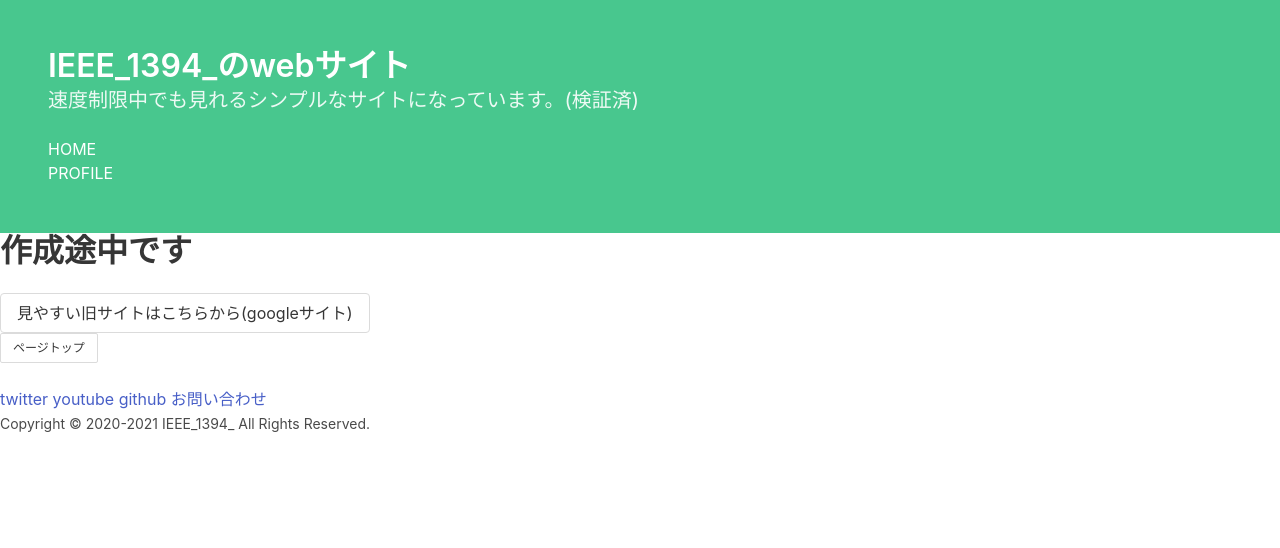
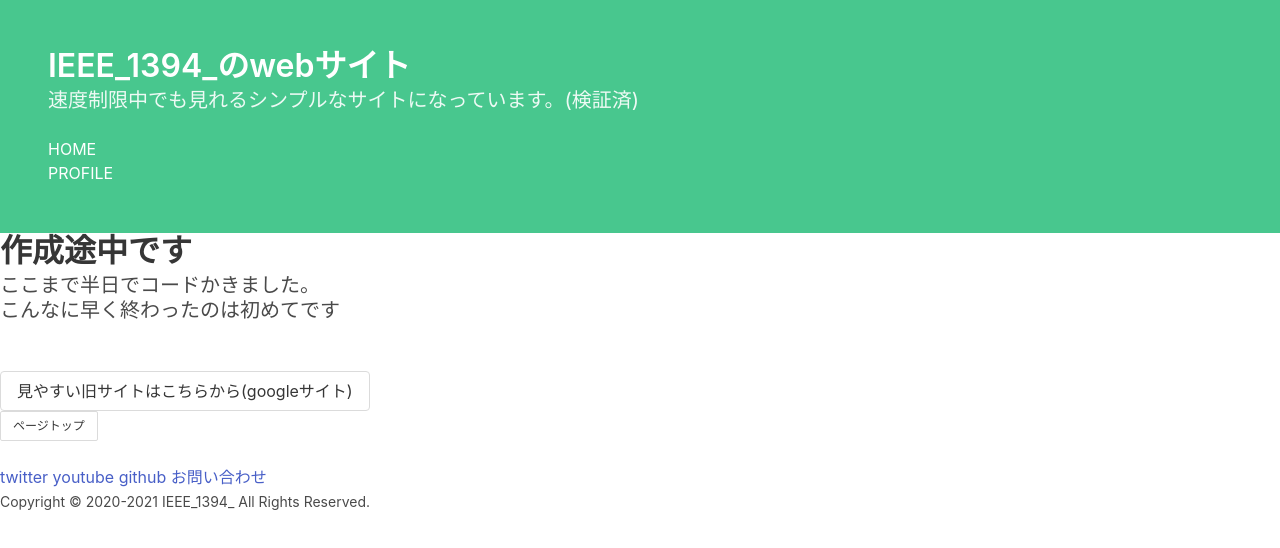
Before and after one commit to IEEE-1394/0p81.github.io, a plain HTML site: page index.html in a window 1280 px wide. Drawn offline with nearby package versions, Linux system fonts and the light colour scheme.

Commit message:
Update index.html

```diff
--- a/index.html
+++ b/index.html
@@ -27,6 +27,8 @@
     </header>
     <main>
       <p class="title">作成途中です</p>
+      <p class="subtitle">ここまで半日でコードかきました。<br>こんなに早く終わったのは初めてです</p>
+      <br>
       <p><a href="https://1.0p81.com" alt="見やすい旧サイトはこちらから(googleサイト)" class="button">見やすい旧サイトはこちらから(googleサイト)</a></p>
       <p class="page_top"><a href="#top" class="button is-small">ページトップ</a></p>
     </main>
```
